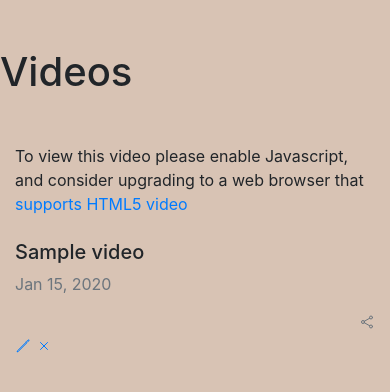
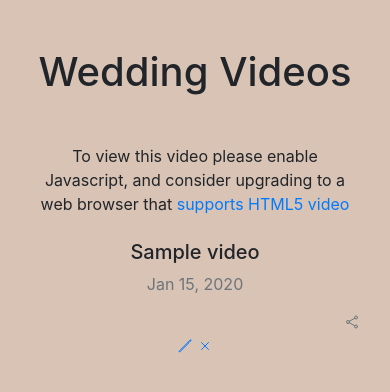
Before and after one commit to gaildev10/awesome, a Django app: page /videos/1/ in a window 390 px wide. Shown: the top 392 px of the page. Run offline with Django 5.2, Linux system fonts and the light colour scheme; tables that the repository leaves empty hold one stand-in row (values such as "Sample post"); parts of the project's set-up code (start-up, migrations or seed data) failed here and were passed over; some libraries are stand-ins or nearby versions.

Commit message:
centered videos

```diff
--- a/templates/includes/header.html
+++ b/templates/includes/header.html
@@ -22,6 +22,8 @@
             {% if user.is_authenticated %}
             <li><a href="/">Home</a></li>
             <li><a href="{% url 'post-create' %}">Create Post</a></li>
+            <li><a href="http://localhost:8000/videos/create/">Create Video</a></li>
+            <li><a href="http://localhost:8000/templates/video/">Videos</a></li>
             <li class="relative">
                 <div class="absolute top-2 right-0"
                 hx-get="{% url 'notify-inbox' %}"
--- a/templates/includes/sidebar.html
+++ b/templates/includes/sidebar.html
@@ -69,7 +69,7 @@ x-transition:enter-end="opacity-100 mt-0">
     <section class="card p-4">
         <div class="flex items-center">
             <img class="w-7 mr-2 -mt-3" src="{% static 'images/fireheart_black.svg' %}"/>
-            <h2>Videos</h2>
+            <a href="http://localhost:8000/templates/video/"><h2>Videos</h2></a>
         </div>
     </section>
 </aside>
--- a/templates/videos/base.html
+++ b/templates/videos/base.html
@@ -14,7 +14,7 @@
     <!-- If you'd like to support IE8 (for Video.js versions prior to v7) -->
   	<script src="https://vjs.zencdn.net/ie8/1.1.2/videojs-ie8.min.js"></script>
 
-    <title>Hello, world!</title>
+    <title>Videos</title>
   </head>
   <body style = 'background-color: rgb(216, 195, 180)'>
 
--- a/templates/videos/detail_video.html
+++ b/templates/videos/detail_video.html
@@ -1,16 +1,18 @@
 {% extends 'videos/base.html' %}
 
+{% load static %}
 
 
 {% block content %}
 
+	<div class="container">
+
+        <center><h1 class="mt-5" >Wedding Videos</h1></center>
 
 
-	<div class="container">
+		<center><div class="mt-5">
+			<div class="col-md-8 col-sm-12 col-xs-12">
 
-        <h1 class="row mt-5">Videos</h1>
-		<div class="row mt-5">
-			<div class="col-md-8 col-sm-12 col-xs-12">
 				<video-js
 					width="720"
 					height="405"
@@ -21,15 +23,20 @@
 					To view this video please enable Javascript, and consider upgrading to a web browser that <a href="https://videojs.com/html5-video-support/" target="_blank">supports HTML5 video</a>
 					</p>
 				</video-js>
-				<h5 class="mt-4">{{ object.title }}</h5>
-				<div class="row">
+            </center>
+
+				<center><h5 class="mt-4">{{ object.title }}</h5></center>
+				<div>
+                    <center>
 					<div class="col-md-6 text-muted">
 						<p>{{ object.date_posted | date:"M d, Y" }}</p>
 					</div>
-					<div class="col-md-6 text-muted text-right">
+                    </center>
+					<center><div class="col-md-6 text-muted text-right">
 						<ion-icon class="video-icons" name="share-social-outline" type="button"  data-toggle="modal" data-target="#exampleModal">
 
                     </ion-icon>
+
 
                     <!-- Modal -->
                     <div class="modal fade" id="exampleModal" tabindex="-1" role="dialog" aria-labelledby="exampleModalLabel" aria-hidden="true">
@@ -53,9 +60,14 @@
 
 			</div>
 		</div>
+    </center>
+
+    <center>
 
         <a href="{% url 'video-update' object.pk %}"><ion-icon name='pencil-outline'></ion-icon></a>
         <a href="{% url 'video-delete' object.pk %}"><ion-icon name='close-outline'></ion-icon></a>
 	</div>
+    </center>
+
 
 {% endblock content %}
--- a/templates/videos/index.html
+++ b/templates/videos/index.html
@@ -1,6 +1,9 @@
 {% extends 'videos/base.html' %}
 
 {% block content %}
+<center>
+<h1>Videos</h1>
+</center>
     <div class="container">
         <div class="row justify-content-center">
             {% for object in object_list %}
--- a/videos/views.py
+++ b/videos/views.py
@@ -4,8 +4,8 @@ from django.views.generic.detail import DetailView
 from django.views.generic.list import ListView
 from .models import Video
 
-# def index(request):
-# 	return render(request, 'videos/index.html')
+def index(request):
+	return render(request, 'videos/index.html')
 
 class Index(ListView):
 	model = Video
@@ -17,8 +17,8 @@ class CreateVideo(CreateView):
 	fields = ['title', 'description', 'video_file', 'thumbnail']
 	template_name = 'videos/create_video.html'
 
-	# def get_success_url(self):
-	# 	return reverse('video-detail', kwargs={'pk': self.object.pk})
+	def get_success_url(self):
+		return reverse('video-detail', kwargs={'pk': self.object.pk})
 
 class DetailVideo(DetailView):
 	model = Video
```
Also changed, not shown: 1 other file.
